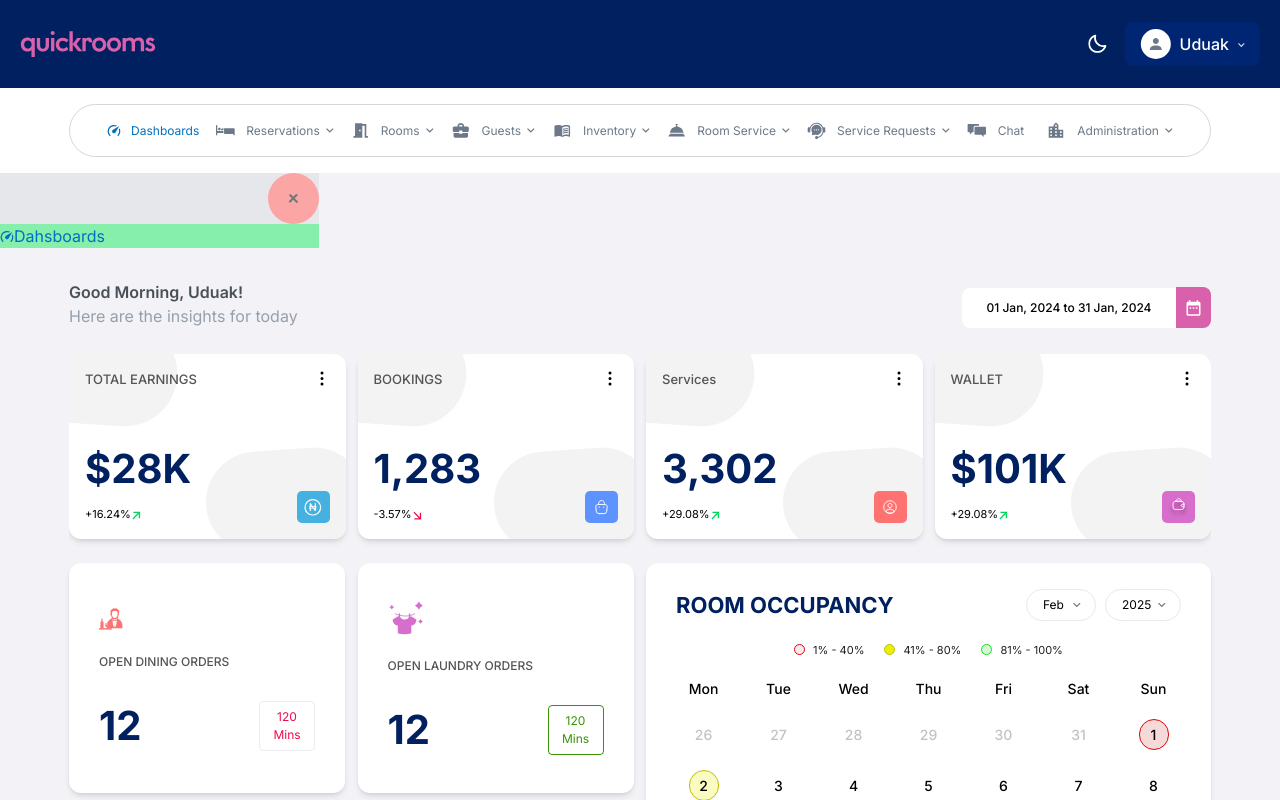
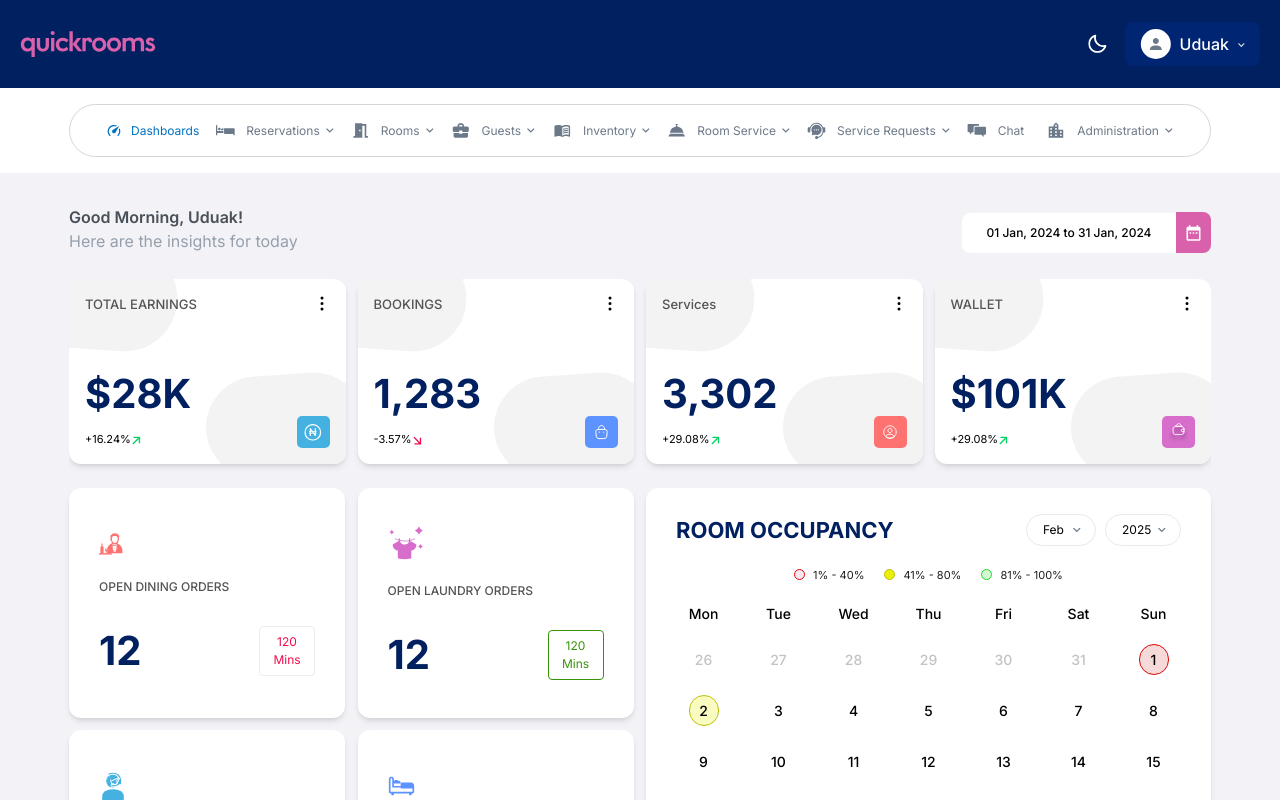
Before and after one commit to syed-jaid/Uduak-Nextjs-Dashboard, a Next.js app: page / in a window 1280 px wide. Shown: the top 800 px of the page. Built offline with nearby package versions, Linux system fonts and the light colour scheme.

Commit message:
code commented

```diff
--- a/src/app/page.js
+++ b/src/app/page.js
@@ -15,7 +15,7 @@ const page = () => {
     <div className={inter.className}>
       <HeaderIndex {...{ DarkMode, setDarkMode }} />
       <HeaderNav {...{ DarkMode }} />
-      <SaidMenu />
+      {/* <SaidMenu /> */}
       <DashboardIndex />
       <Footer />
     </div>
```
